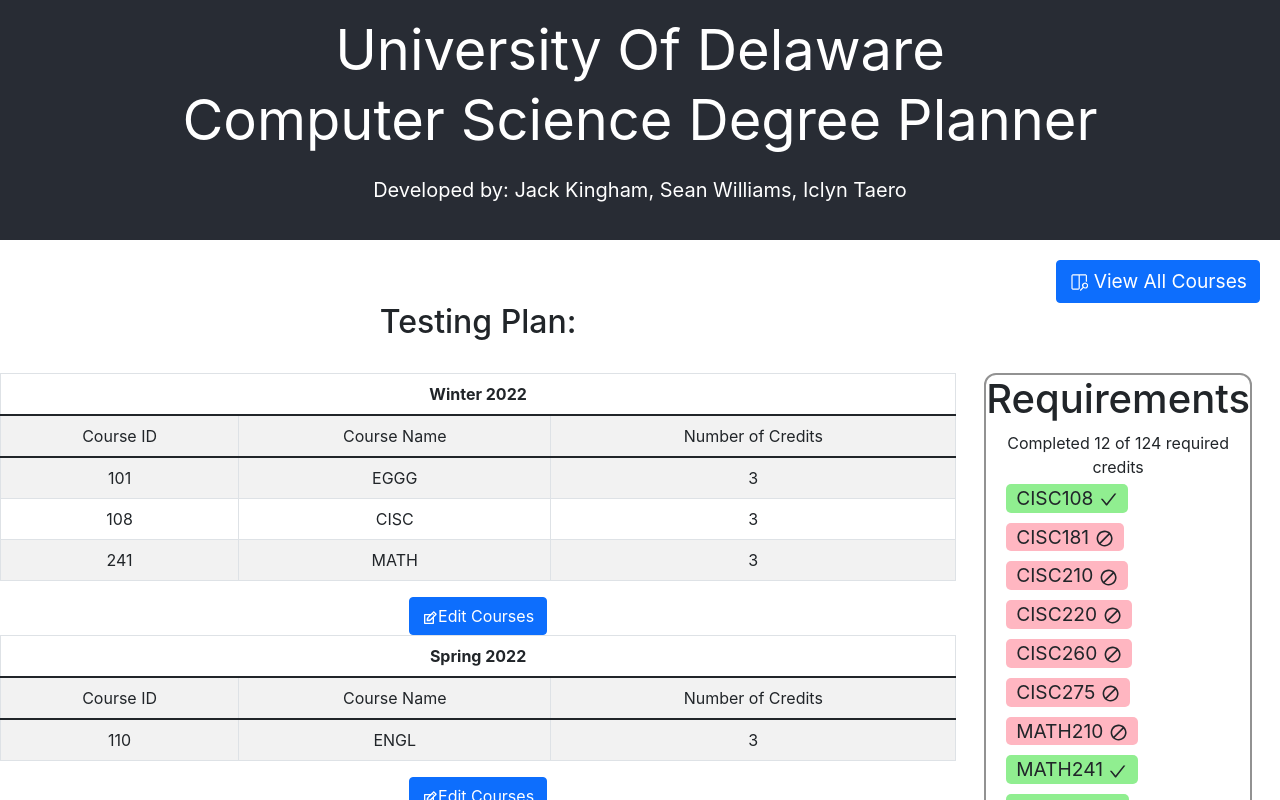
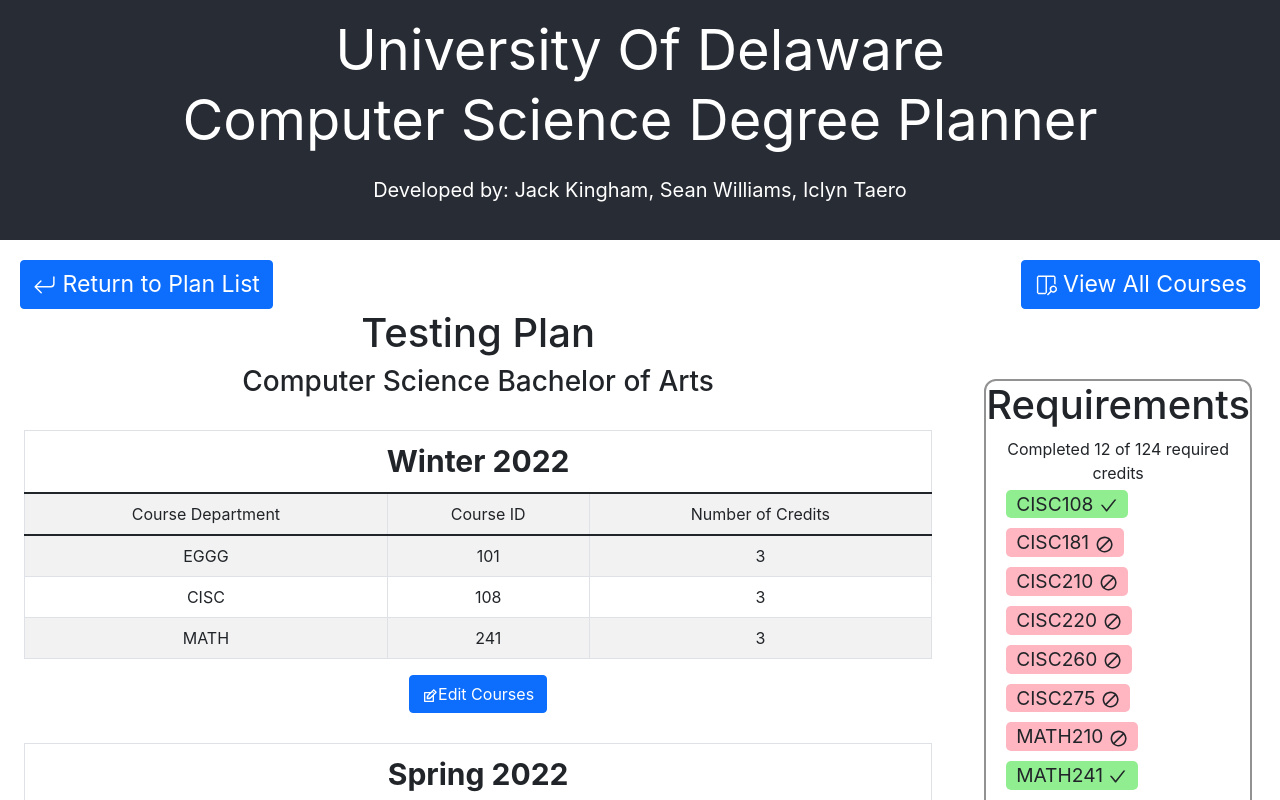
Before and after one commit to UD-CISC275-S22/cis-scheduler-team-26, a React (Create React App) app: page / in a window 1280 px wide. Both pictures are taken after a click on the button "View/Edit Plan". Shown: the top 800 px of the page. Built offline with nearby package versions, Linux system fonts and the light colour scheme.

Commit message:
Moved the return to plan list button. Also made it so the semester table in a plan does not take up the entire width of the screen.

```diff
--- a/src/App.css
+++ b/src/App.css
@@ -54,3 +54,14 @@
     display: flex;
     flex-direction: column;
 }
+
+.header-buttons {
+    display: flex;
+    font-size: larger;
+}
+
+.return-to-plan-list-button {
+    font-size: larger;
+    margin-top: 20px;
+    margin-left: 20px;
+}
--- a/src/App.tsx
+++ b/src/App.tsx
@@ -7,6 +7,8 @@
 import { CoursesListOffcanvas } from "./Components/CourseListComponents/CourseListOffcanvas";
 import { Course } from "./Interfaces/course";
 import { DegreeList } from "./Resources/Degrees";
+import { Button } from "react-bootstrap";
+import { BsArrowReturnLeft } from "react-icons/bs";
 
 const INITIAL_PLANS: DegreePlan[] = [
     {
@@ -58,10 +60,21 @@
                 </div>
             )}
             <div className="main-page-items">
-                <CoursesListOffcanvas
-                    setCourses={setCourses}
-                    courses={courses}
-                ></CoursesListOffcanvas>
+                <div className="header-buttons">
+                    {viewPlan !== -1 && (
+                        <Button
+                            onClick={() => setViewPlan(-1)}
+                            className="return-to-plan-list-button"
+                        >
+                            <BsArrowReturnLeft></BsArrowReturnLeft> Return to
+                            Plan List
+                        </Button>
+                    )}
+                    <CoursesListOffcanvas
+                        setCourses={setCourses}
+                        courses={courses}
+                    ></CoursesListOffcanvas>
+                </div>
 
                 {/*Display specific plan if planList isn't open */}
                 {viewPlan === -1 ? (
--- a/src/Components/DegreePlanComponents/ViewingPlan.tsx
+++ b/src/Components/DegreePlanComponents/ViewingPlan.tsx
@@ -13,7 +13,6 @@
 import { BsTrash } from "react-icons/bs";
 import { RiAddBoxLine } from "react-icons/ri";
 import { CgMoveRight } from "react-icons/cg";
-import { BsArrowReturnLeft } from "react-icons/bs";
 
 interface planListProp {
     plan: DegreePlan;
@@ -215,7 +214,16 @@
             {plan.semesterList.map(
                 (semester: Semester): JSX.Element => (
                     <div key={semester.season + semester.year}>
-                        <Table striped bordered hover>
+                        <Table
+                            striped
+                            bordered
+                            hover
+                            style={{
+                                marginLeft: "auto",
+                                marginRight: "auto",
+                                width: "95%"
+                            }}
+                        >
                             <thead>
                                 {edit ? (
                                     <tr>
@@ -245,7 +253,10 @@
                                     </tr>
                                 ) : (
                                     <tr>
-                                        <th colSpan={3}>
+                                        <th
+                                            colSpan={3}
+                                            style={{ fontSize: "30px" }}
+                                        >
                                             {semester.season +
                                                 " " +
                                                 semester.year}
@@ -255,8 +266,8 @@
                             </thead>
                             <tbody>
                                 <tr>
+                                    <td>Course Department</td>
                                     <td>Course ID</td>
-                                    <td>Course Name</td>
                                     <td>Number of Credits</td>
                                 </tr>
                             </tbody>
@@ -264,9 +275,14 @@
                                 <tbody>
                                     {semester.courseList.map(
                                         (course: Course): JSX.Element => (
-                                            <tr key={course.courseName}>
+                                            <tr
+                                                key={
+                                                    course.courseName +
+                                                    course.id.toString()
+                                                }
+                                            >
+                                                <td>{course.courseName}</td>
                                                 <td>{course.id}</td>
-                                                <td>{course.courseName}</td>
                                                 <td>{course.numCredits}</td>
                                                 <td>
                                                     <Button
@@ -313,9 +329,14 @@
                                 <tbody>
                                     {semester.courseList.map(
                                         (course: Course): JSX.Element => (
-                                            <tr key={course.courseName}>
+                                            <tr
+                                                key={
+                                                    course.courseName +
+                                                    course.id.toString()
+                                                }
+                                            >
+                                                <td>{course.courseName}</td>
                                                 <td>{course.id}</td>
-                                                <td>{course.courseName}</td>
                                                 <td>{course.numCredits}</td>
                                             </tr>
                                         )
@@ -407,6 +428,7 @@
                             )}
                         </Table>
                         <Button
+                            style={{ marginBottom: "30px" }}
                             onClick={() =>
                                 setEditingSem(
                                     semester === editingSem
@@ -421,12 +443,6 @@
                     </div>
                 )
             )}
-            <div>Name: {plan.planName}</div>
-            <div>Expected Degree: {plan.degree.title}</div>
-            <div>
-                Currently Have {plan.totalCredits} out of{" "}
-                {plan.degree.requiredCredits} required Credits
-            </div>
             {move &&
                 movePopup(
                     move,
@@ -537,7 +553,6 @@
     plan,
     planList,
     setPlans,
-    setViewPlan,
     courses
 }: planListProp): JSX.Element {
     const [edit, setEdit] = useState<boolean>(false);
@@ -554,9 +569,10 @@
         preReq: []
     });
     return (
-        <div style={{ display: "flex" }}>
+        <div style={{ display: "flex", marginBottom: "200px" }}>
             <div style={{ width: "160%" }}>
-                <h2>{plan.planName}:</h2>
+                <h1>{plan.planName}</h1>
+                <h3>{plan.degree.title}</h3>
                 <br></br>
                 {printSemesters(
                     plan,
@@ -595,12 +611,6 @@
                     <AiOutlineClear></AiOutlineClear>
                     Clear All Semesters
                 </Button>
-                <div>
-                    <Button onClick={() => setViewPlan(-1)}>
-                        <BsArrowReturnLeft></BsArrowReturnLeft> Return to Plan
-                        List
-                    </Button>
-                </div>
             </div>
             {/*Components to show all the requirements for this plan's degree and which have been fulfilled */}
             <DegreeRequirements
```
